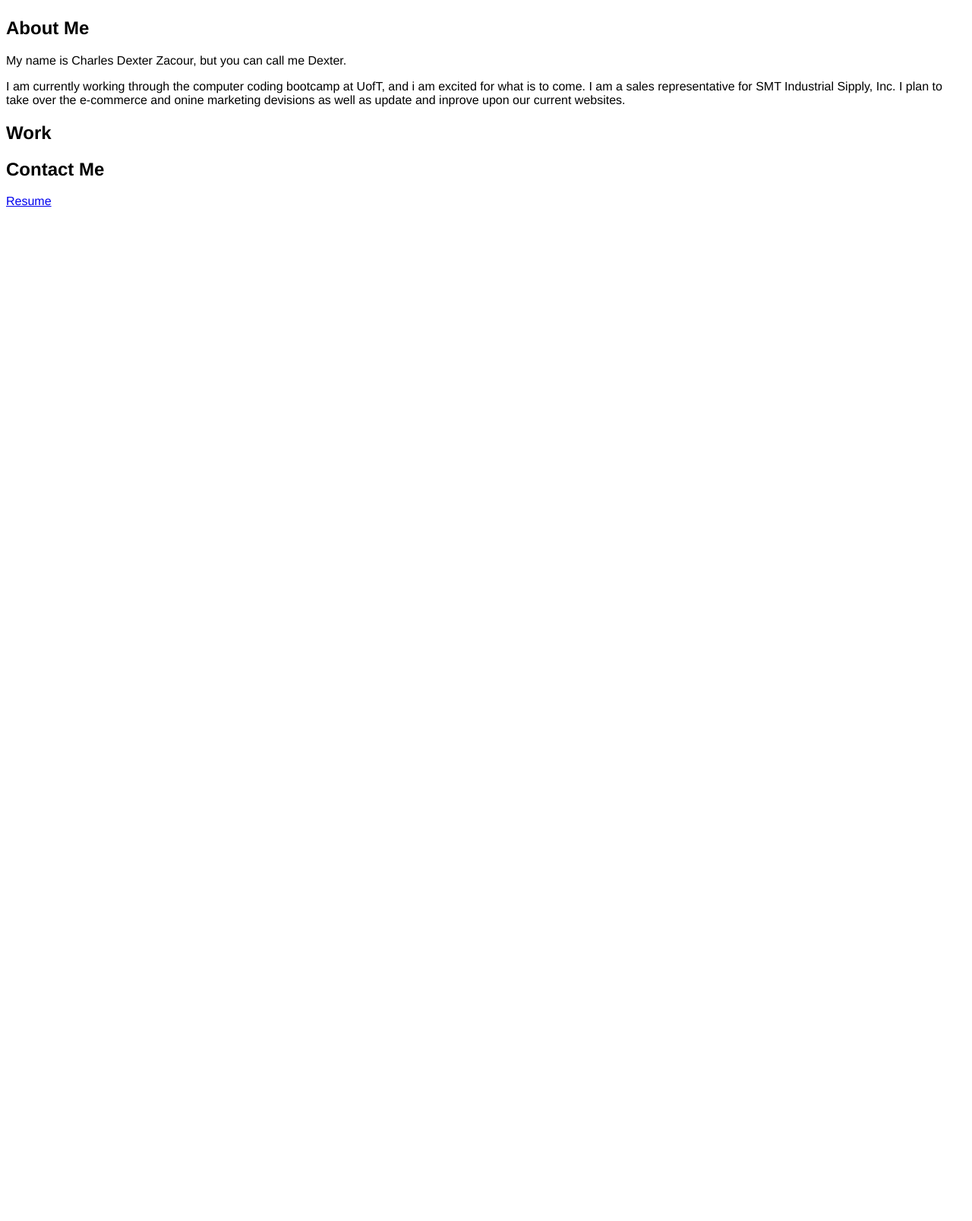
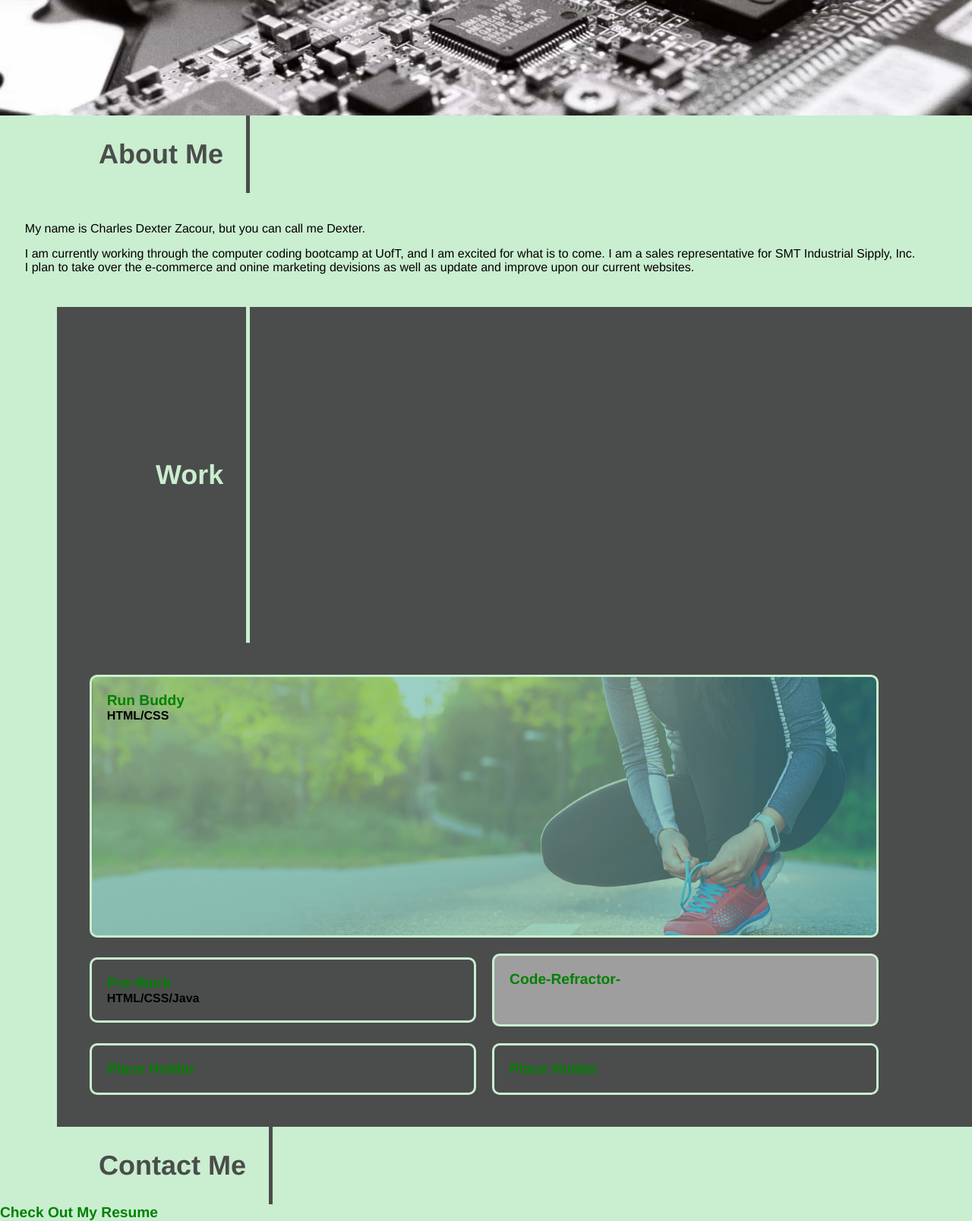
Before and after one commit to DexZax/Portfolio, a plain HTML site: page index.html in a window 1280 px wide. Shown: the part 125-1732 px from the top of the page at 76% size. Before the commit the page ends 800 px from the top, so only its background shows below. Drawn offline with Linux system fonts and the light colour scheme; grey boxes are pictures that could not be loaded.

Commit message:
lots off css

```diff
--- a/assets/css/style.css
+++ b/assets/css/style.css
@@ -1,12 +1,25 @@
 :root {
-    --primary-color: ;
-    --secondary-color: ;
-    --tertiary-color: ;
+    --primary-color: green;
+    --secondary-color: rgb(74, 77, 75);
+    --tertiary-color: rgb(202, 238, 208);
+}
+
+* {
+    margin: 0;
+    padding: 0;
 }
 
 body {
-    color: ;
+    background-color: var(--tertiary-color);
     font-family: Helvetica, Arial, sans-serif;
+}
+
+.section-heading {
+    font-size: x-large;
+    border-right: 5px solid;
+    padding: 30px;
+    margin: 0 100px 0 100px;
+    color: var(--secondary-color);
 }
 
 /* header and nav */
@@ -20,11 +33,24 @@ header {
     position: -webkit-sticky;
     position: sticky;
     top: 0;
+    background-image: url(../images/259448_hi-tech_rabochij-stol_internet_oboi_super_1920x1080_www.GdeFon.ru_.jpg);
+    background-size: cover;
+    background-position: center;
+    background-attachment: fixed;
+    background-position: 80%;
+    z-index: 9999;
 }
 
-header a {
+header h1 {
+    text-shadow: 0 0 10px rgba(0,0,0,0.5);
+    color: var(--primary-color);
+}
+
+a {
     text-decoration: none;
     color: var(--primary-color);
+    font-size: larger;
+    font-weight: bolder;
 }
 
 header nav {
@@ -42,5 +68,105 @@ header nav ul {
 header nav ul li a {
     padding: 10px 20px;
     font-size: larger;
+    text-shadow: 0 0 10px rgba(0,0,0,0.5);
+}
+
+a:hover {
+    color: var(--tertiary-color);
+}
+
+
+
+.hero {
+    background-image: url(../images/259448_hi-tech_rabochij-stol_internet_oboi_super_1920x1080_www.GdeFon.ru_.jpg);
+    background-size: cover;
+    background-position: center;
+    display: flex;
+    flex-wrap: wrap;
+    align-items: flex-start;
+    background-attachment: fixed;
+    height: 200px;
+    width: 100%;
+    background-position: 80%;
 
 }
+
+/* About Me */
+
+section {
+    display: flex;
+    align-items: center;
+    flex-wrap: wrap;
+    justify-content: space-between;
+}
+
+section article {
+    padding: 20px;
+    width: 40%;
+    margin: 1%;
+    display: flex;
+    flex-wrap: wrap;
+    align-items: center;
+    flex: 2 70%;
+
+}
+
+section article p {
+    margin: 5px 0 10px 0;
+}
+
+/* Work */
+
+.work {
+    display: flex;
+    flex-wrap: wrap-reverse;
+    flex: 2 70%;
+    align-items: center;
+    padding: 20px;
+    width: 40%;
+    margin: 1%;
+    padding-right: 100px;
+}
+
+
+.work-box {
+    padding: 20px;
+    border: solid 3px;
+    width: 40%;
+    margin: 1%;
+    border-radius: 10px;
+    flex-grow: 1;
+    border-color: var(--tertiary-color);
+    display: flex;
+    justify-items: end;
+}
+
+.work-section {
+    margin-left: 75px;
+    background-color: var(--secondary-color);
+}
+
+.work-heading {
+    border-color: var(--tertiary-color);
+    color: var(--tertiary-color);
+    padding-top: 200px;
+    padding-bottom: 200px;
+}
+
+.run-buddy{
+    background-image: url(../images/hero-bg.jpg.jpg);
+    height: 300px;
+    background-size: cover;
+    background-position: center;
+}
+
+.code-refractor- {
+    background-image: url(../images/digital-marketing-meeting.jpg);
+    height: 50px;
+    background-size: cover;
+    background-position: center;
+}
+
+.pre-work  {
+    background-image: ;
+}
--- a/index.html
+++ b/index.html
@@ -35,41 +35,73 @@
     <section class="hero"></section>
 
     <!-- "About Me" Section -->
-    <section id="about-me">
-        <div>
-            <h1> About Me</h1>
+    <section id="about-me" class="about-me">
+        <div class="section-heading">
+            <h1>About Me</h1>
         </div>
-        <div>
+        <article>
             <p>
                 My name is Charles Dexter Zacour, but you can call me Dexter.
             </p>
             <p>
-                I am currently working through the computer coding bootcamp at UofT, and i am excited for what is to come.
-                I am a sales representative for SMT Industrial Sipply, Inc. I plan to take over the e-commerce and onine marketing devisions as well as
-                update and inprove upon our current websites.
+                I am currently working through the computer coding bootcamp at UofT, and I am excited for what is to come.
+                I am a sales representative for SMT Industrial Sipply, Inc. <br/>I plan to take over the e-commerce and onine marketing devisions as well as
+                update and improve upon our current websites.
             </p>
-        </div>
+        </article>
     </section>
 
     <!-- "Work" Section -->
-    <section id="work">
-        <div>
+    <section id="work" class="work-section">
+        <div class="section-heading work-heading">
             <h1>Work</h1>
+        </div>
+        <div class="work">
+            <div class="work-box box-1">
+                <div>
+                    <a>Place Holder</a>
+                </div>
+            </div>
+            <div class="work-box box-2">
+                <div>
+                    <a>Place Holder</a>
+                </div>
+            </div>
+            <div class="work-box pre-work">
+                <div>
+                    <a href="https://dexzax.github.io/Harbour/" target="_blank">Pre-Work</a>
+                    <h4>HTML/CSS/Java</h4>
+                </div>
+            </div>
+            <div class="work-box code-refractor-">
+                <div>
+                    <a href="https://dexzax.github.io/code-refractor-/" target="_blank">Code-Refractor-</a>
+                </div>
+            </div>
+            <div class="work-box run-buddy">
+                <div>
+                    <a href="https://dexzax.github.io/run-buddy/" target="_blank">Run Buddy</a>
+                    <h4>HTML/CSS</h4>
+                </div>
+            </div>
         </div>
 
     </section>
 
     <!-- "Contact Me" Section -->
     <section id="contact-me">
+        <div class="section-heading">
+            <h1>Contact Me</h1>
+        </div>
         <div>
-            <h1>Contact Me</h1>
+
         </div>
     </section>
 
     <!-- Footer with resume-->
     <footer id="resume">
         <div>
-            <a href="/">Resume</a>
+            <a href="///">Check Out My Resume</a>
         </div>
 
     </footer>
```
Also changed, not shown: assets/images/259448_hi-tech_rabochij-stol_internet_oboi_super_1920x1080_www.GdeFon.ru_.jpg (added), assets/images/hero-bg.jpg.jpg (added), 1 other file.
